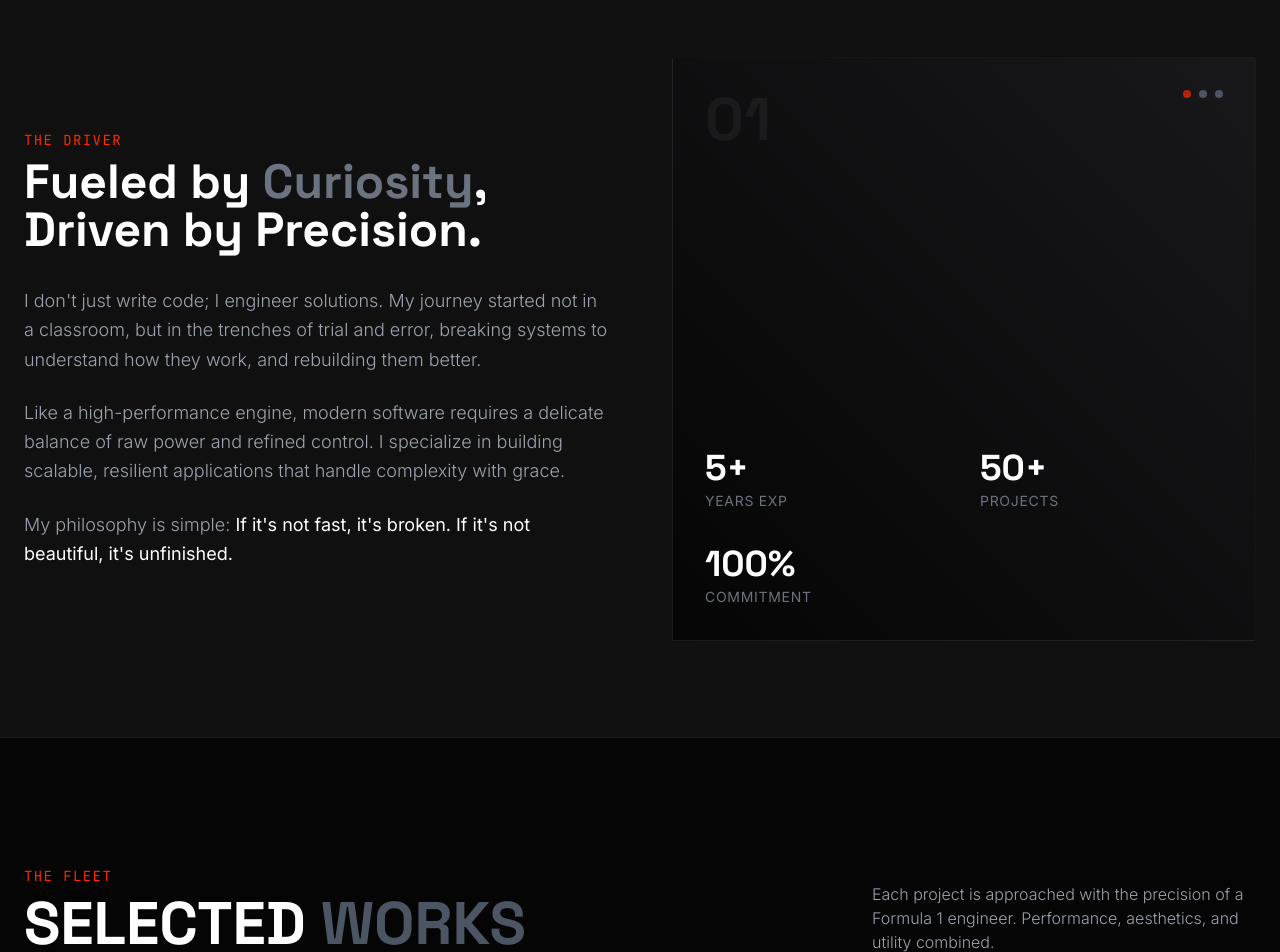
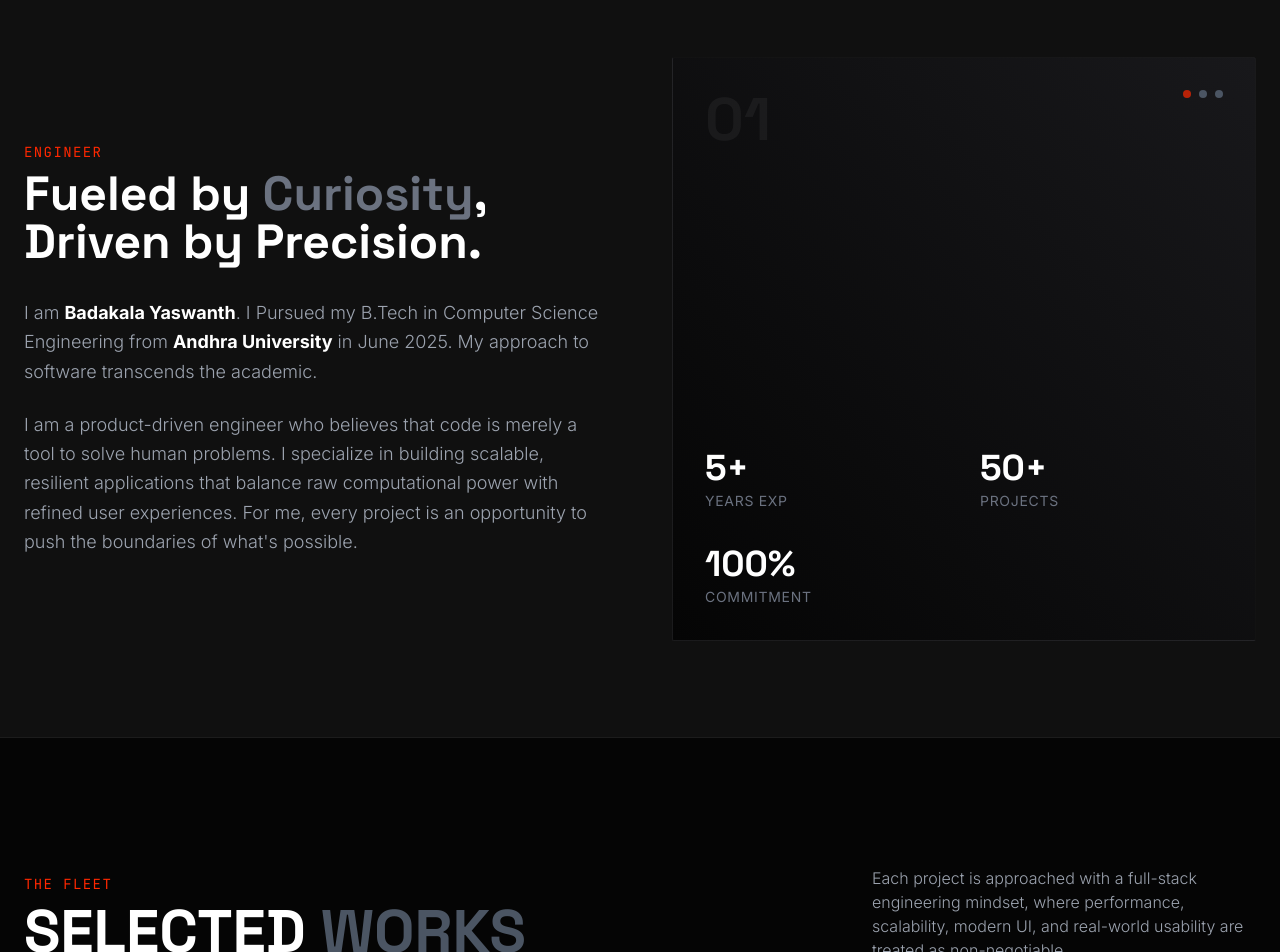
Before and after one commit to BadakalaYashwanth/portfolio, a Next.js app: page / in a window 1280 px wide. Shown: the part 840-1792 px from the top of the page. Built offline with nearby package versions, Linux system fonts and the light colour scheme.

Commit message:
Refine About section with modern full-stack positioning

```diff
--- a/src/components/sections/About.tsx
+++ b/src/components/sections/About.tsx
@@ -8,7 +8,7 @@ export default function About() {
             <div className="container px-6 mx-auto">
                 <div className="grid grid-cols-1 md:grid-cols-2 gap-16 items-center">
                     <div>
-                        <span className="text-ferrari-red font-mono text-sm tracking-widest mb-2 block">THE DRIVER</span>
+                        <span className="text-ferrari-red font-mono text-sm tracking-widest mb-2 block">ENGINEER</span>
                         <h2 className="font-heading text-4xl md:text-5xl font-bold text-white mb-8">
                             Fueled by <span className="text-gray-500">Curiosity</span>,<br />
                             Driven by <span className="text-white">Precision</span>.
@@ -16,14 +16,15 @@ export default function About() {
 
                         <div className="space-y-6 text-gray-400 font-light text-lg leading-relaxed">
                             <p>
-                                I don't just write code; I engineer solutions. My journey started not in a classroom, but in the trenches of trial and error, breaking systems to understand how they work, and rebuilding them better.
+                                I am <span className="font-bold text-white">Badakala Yaswanth</span>.
+                                I Pursued my B.Tech in Computer Science Engineering from <span className="font-bold text-white">Andhra University</span> in June 2025.
+                                My approach to software transcends the academic.
+
                             </p>
                             <p>
-                                Like a high-performance engine, modern software requires a delicate balance of raw power and refined control. I specialize in building scalable, resilient applications that handle complexity with grace.
+                                I am a product-driven engineer who believes that code is merely a tool to solve human problems. I specialize in building scalable, resilient applications that balance raw computational power with refined user experiences. For me, every project is an opportunity to push the boundaries of what's possible.
                             </p>
-                            <p>
-                                My philosophy is simple: <strong className="text-white">If it's not fast, it's broken. If it's not beautiful, it's unfinished.</strong>
-                            </p>
+
                         </div>
                     </div>
 
--- a/src/components/sections/Projects.tsx
+++ b/src/components/sections/Projects.tsx
@@ -43,7 +43,7 @@ export default function Projects() {
                         </h2>
                     </div>
                     <p className="text-gray-400 max-w-sm mt-6 md:mt-0 font-light">
-                        Each project is approached with the precision of a Formula 1 engineer. Performance, aesthetics, and utility combined.
+                        Each project is approached with a full-stack engineering mindset, where performance, scalability, modern UI, and real-world usability are treated as non-negotiable.
                     </p>
                 </div>
 
--- a/src/components/sections/Skills.tsx
+++ b/src/components/sections/Skills.tsx
@@ -4,16 +4,16 @@ import { motion } from "framer-motion";
 
 const skills = [
     {
-        category: "Core Engine (Backend)",
-        items: ["Node.js", "Go", "PostgreSQL", "Redis", "Docker", "AWS"],
+        category: "",
+        items: ["Python", "Java", "Node.js", "PostgreSlQL", "MySQL", "MongoDB", "Docker"],
     },
     {
-        category: "Aerodynamics (Frontend)",
-        items: ["React", "Next.js", "TypeScript", "Tailwind CSS", "Framer Motion", "Three.js"],
+        category: "  ",
+        items: ["React", "Next.js", "TypeScript", "Tailwind CSS", "Bootstrap CSS", "Express.js", "JavaScript"],
     },
     {
-        category: "Telemetry (Tools)",
-        items: ["Git", "CI/CD", "Jest", "Figma", "Linux", "Vercel"],
+        category: "   ",
+        items: ["Git", "GitHub Actions", "Postman", "Docker", "Kubernetes", "GCP"],
     },
 ];
 
@@ -24,7 +24,7 @@ export default function Skills() {
                 <div className="mb-16">
                     <span className="text-ferrari-red font-mono text-sm tracking-widest mb-2 block">SPECIFICATIONS</span>
                     <h2 className="font-heading text-4xl md:text-5xl font-bold text-white">
-                        Technical <span className="text-gray-600">Arsenal</span>
+                        Technical <span className="text-gray-600">Skills</span>
                     </h2>
                 </div>
 
@@ -38,10 +38,10 @@ export default function Skills() {
                             transition={{ duration: 0.5, delay: index * 0.1 }}
                             className="p-8 border border-white/5 bg-white/[0.02] hover:bg-white/[0.05] transition-colors rounded-sm group"
                         >
-                            <h3 className="text-xl font-bold text-white mb-6 font-heading flex items-center gap-2">
+                            {/* <h3 className="text-xl font-bold text-white mb-6 font-heading flex items-center gap-2">
                                 <span className="w-1.5 h-1.5 bg-ferrari-red rounded-full opacity-0 group-hover:opacity-100 transition-opacity" />
                                 {skillGroup.category}
-                            </h3>
+                            </h3> */}
                             <ul className="space-y-4">
                                 {skillGroup.items.map((item) => (
                                     <li key={item} className="text-gray-400 font-mono text-sm border-b border-white/5 pb-2 last:border-0 flex justify-between items-center">
```
